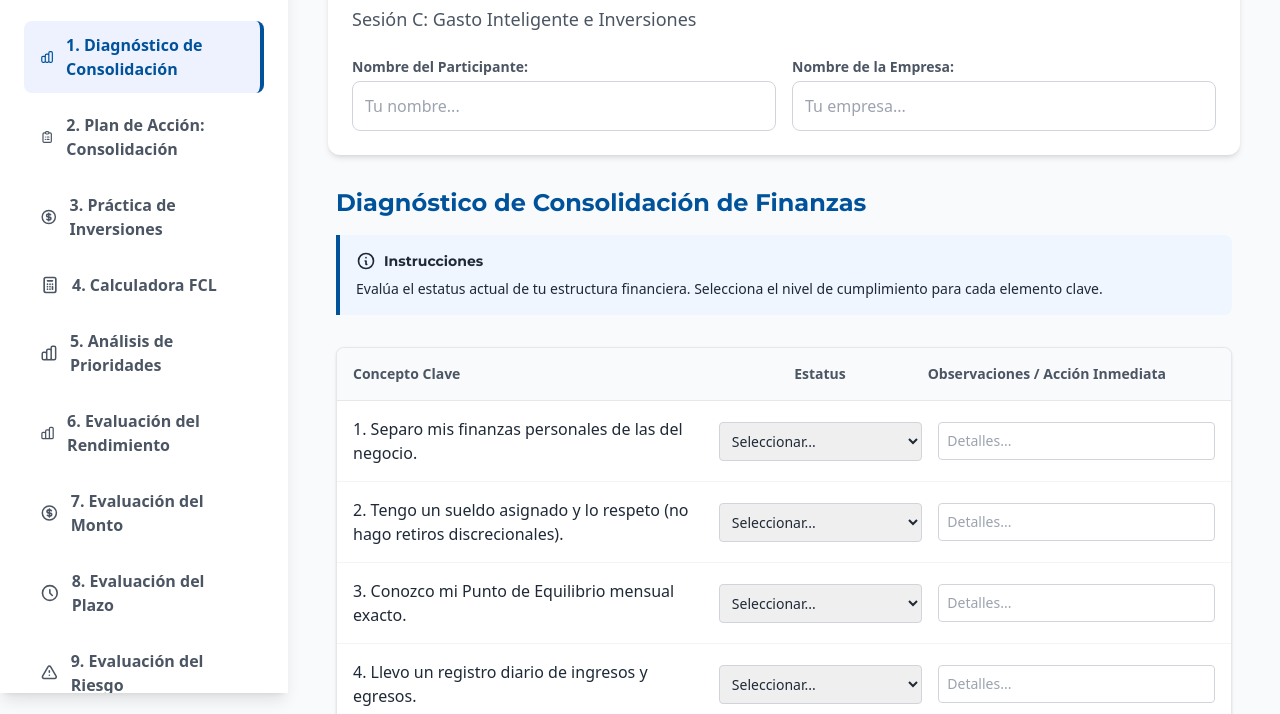
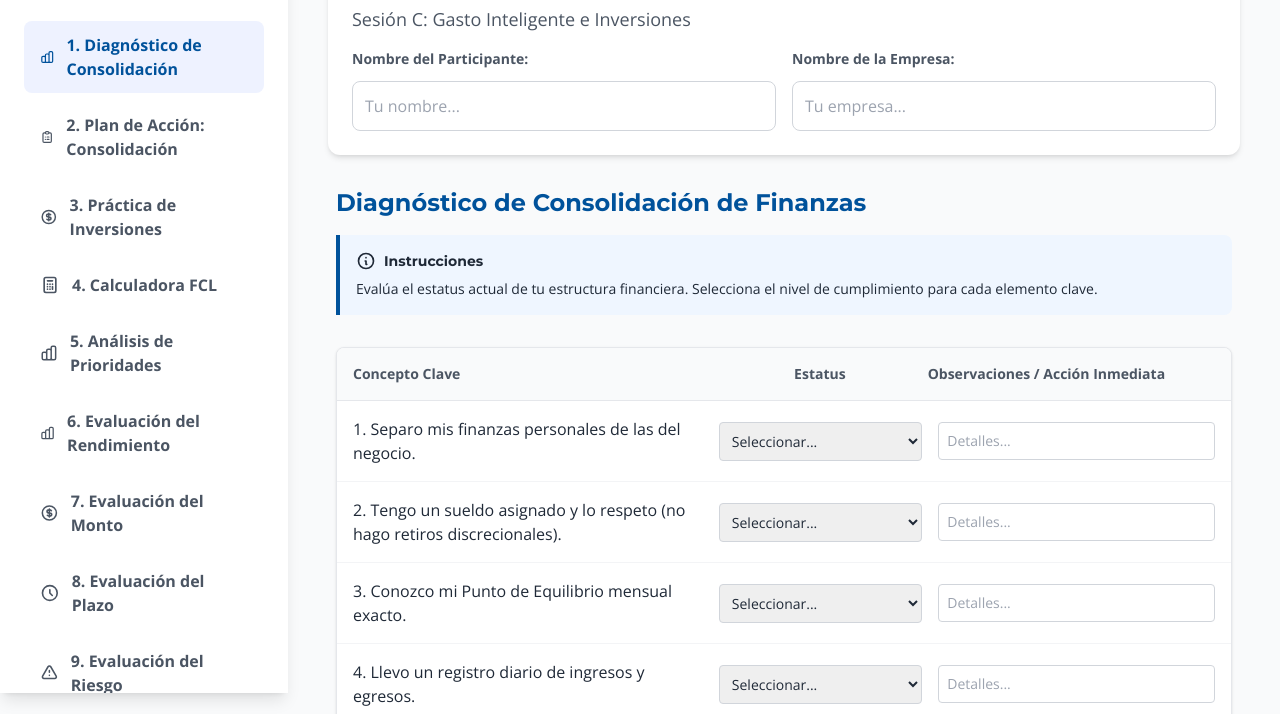
Before and after one commit to jmendezaktiva-arch/wb-sesi-n-C, a plain HTML site: page index.html in a window 1280 px wide. Shown: the part 107-821 px from the top of the page. Drawn offline with nearby package versions, Linux system fonts and the light colour scheme; files that its build step writes are made by us from their sources.

Commit message:
Add files via upload

```diff
--- a/css/styles.css
+++ b/css/styles.css
@@ -7,7 +7,11 @@ h1, h2, h3, h4, h5, h6, .font-heading { font-family: 'Montserrat', sans-serif; }
 .bg-brand-blue { background-color: #00529B; }
 .text-brand-orange { color: #F68D2E; }
 .bg-brand-orange { background-color: #F68D2E; }
+/* Esta clase es vital para que coincida con el H1 de la Sesión A */
+.brand-blue { color: #00529B; }
+.brand-orange { color: #F68D2E; }
 .border-brand-blue { border-color: #00529B; }
+.border-brand-orange { border-color: #F68D2E; }
 
 /* --- Navegación --- */
 .nav-link {
@@ -25,14 +29,29 @@ h1, h2, h3, h4, h5, h6, .font-heading { font-family: 'Montserrat', sans-serif; }
     background-color: #f3f4f6;
     color: #00529B;
 }
+/* CORRECCIÓN: Eliminado el border-right que tenías en C, ahora es idéntico a A */
 .nav-link.active {
     background-color: #eef2ff;
     color: #00529B;
     font-weight: 700;
-    border-right: 4px solid #00529B;
 }
 
-/* --- Componentes UI (Extraídos de tus workbooks anteriores) --- */
+/* --- Scrollbar Personalizado (Estaba faltando en C) --- */
+::-webkit-scrollbar {
+    width: 8px;
+}
+::-webkit-scrollbar-track {
+    background: #f1f1f1;
+}
+::-webkit-scrollbar-thumb {
+    background: #00529B;
+    border-radius: 10px;
+}
+::-webkit-scrollbar-thumb:hover {
+    background: #003f7a;
+}
+
+/* --- Componentes UI --- */
 .instructions-box {
     background-color: #eff6ff;
     border-left: 4px solid #00529B;
--- a/index.html
+++ b/index.html
@@ -1,11 +1,17 @@
 <!DOCTYPE html>
 <html lang="es">
+
 <head>
     <meta charset="UTF-8">
     <meta name="viewport" content="width=device-width, initial-scale=1.0">
     <title>Workbook - Sesión C: Estrategia y Gestión</title>
 
     <script src="https://cdn.tailwindcss.com"></script>
+    <link href="https://fonts.googleapis.com/css2?family=Lato:wght@400;700&family=Montserrat:wght@400;700;900&family=Open+Sans:wght@400;700&display=swap" rel="stylesheet">
+    <script src="https://cdnjs.cloudflare.com/ajax/libs/jspdf/2.5.1/jspdf.umd.min.js"></script>
+    <script src="https://cdnjs.cloudflare.com/ajax/libs/html2canvas/1.4.1/html2canvas.min.js"></script>
+
+    <link rel="stylesheet" href="styles.css">
 
     <script>
         tailwind.config = {
@@ -19,28 +25,23 @@
             }
         }
     </script>
+</head>
 
-    <link href="https://fonts.googleapis.com/css2?family=Lato:wght@400;700&family=Montserrat:wght@400;700;900&family=Open+Sans:wght@400;600;700&display=swap" rel="stylesheet">
-
-    <script src="https://cdnjs.cloudflare.com/ajax/libs/jspdf/2.5.1/jspdf.umd.min.js"></script>
-    <script src="https://cdnjs.cloudflare.com/ajax/libs/html2canvas/1.4.1/html2canvas.min.js"></script>
-
-    <link rel="stylesheet" href="styles.css">
-</head>
-<body class="bg-gray-50 text-gray-800 font-sans">
+<body class="bg-gray-50 text-gray-800">
 
     <div class="flex flex-col md:flex-row min-h-screen">
         <aside class="w-full md:w-72 bg-white shadow-lg p-6 sticky top-0 h-screen overflow-y-auto flex flex-col z-10">
             <div class="flex items-center justify-center mb-6">
-                    <img src="logo.png" alt="Logo" class="h-20 object-contain">
+                <img src="logo.png" alt="Logo" class="h-20 object-contain">
             </div>
 
             <nav id="nav-menu" class="flex-1">
-                <ul class="space-y-2"></ul>
+                <ul class="space-y-2">
+                    </ul>
             </nav>
 
             <div class="mt-8 border-t pt-6">
-                <button id="btn-download-pdf" class="w-full bg-brand-orange hover:bg-orange-600 text-white font-bold py-3 px-4 rounded-lg shadow-md transition-all flex items-center justify-center gap-2">
+                <button id="btn-download-pdf" class="w-full bg-brand-orange text-white font-bold py-3 px-4 rounded-lg shadow-md hover:bg-opacity-90 transition-all flex items-center justify-center gap-2">
                     <svg xmlns="http://www.w3.org/2000/svg" class="h-5 w-5" viewBox="0 0 20 20" fill="currentColor">
                         <path fill-rule="evenodd" d="M6 2a2 2 0 00-2 2v12a2 2 0 002 2h8a2 2 0 002-2V7.414A2 2 0 0015.414 6L12 2.586A2 2 0 0011 2H6zm5 6a1 1 0 10-2 0v3.586l-1.293-1.293a1 1 0 10-1.414 1.414l3 3a1 1 0 001.414 0l3-3a1 1 0 00-1.414-1.414L11 11.586V8z" clip-rule="evenodd" />
                     </svg>
@@ -54,17 +55,17 @@
 
         <main class="flex-1 p-6 md:p-10 overflow-y-auto">
             <header class="bg-white shadow-md rounded-xl p-6 mb-8">
-                <h1 class="text-3xl md:text-4xl font-black text-brand-blue mb-2">Workbook de Estrategia</h1>
-                <p class="text-lg text-gray-600">Sesión C: Gasto Inteligente e Inversiones</p>
+                <h1 class="text-4xl font-black brand-blue mb-2">Workbook de Estrategia</h1>
+                <p class="text-lg text-gray-600 mt-2">Sesión C: Gasto Inteligente e Inversiones</p>
 
-                <div class="mt-6 flex flex-col md:flex-row gap-4">
-                    <div class="w-full md:w-1/2">
+                <div class="mt-4 grid grid-cols-1 md:grid-cols-2 gap-4">
+                    <div>
                         <label class="block text-sm font-semibold text-gray-600 mb-1">Nombre del Participante:</label>
-                        <input type="text" id="participant-name" class="w-full p-3 border border-gray-300 rounded-lg focus:ring-2 focus:ring-blue-500 outline-none" placeholder="Tu nombre...">
+                        <input type="text" id="participant-name" class="autosave-input" placeholder="Tu nombre...">
                     </div>
-                    <div class="w-full md:w-1/2">
+                    <div>
                         <label class="block text-sm font-semibold text-gray-600 mb-1">Nombre de la Empresa:</label>
-                        <input type="text" id="company-name" class="w-full p-3 border border-gray-300 rounded-lg focus:ring-2 focus:ring-blue-500 outline-none" placeholder="Tu empresa...">
+                        <input type="text" id="company-name" class="autosave-input" placeholder="Tu empresa...">
                     </div>
                 </div>
             </header>
```
